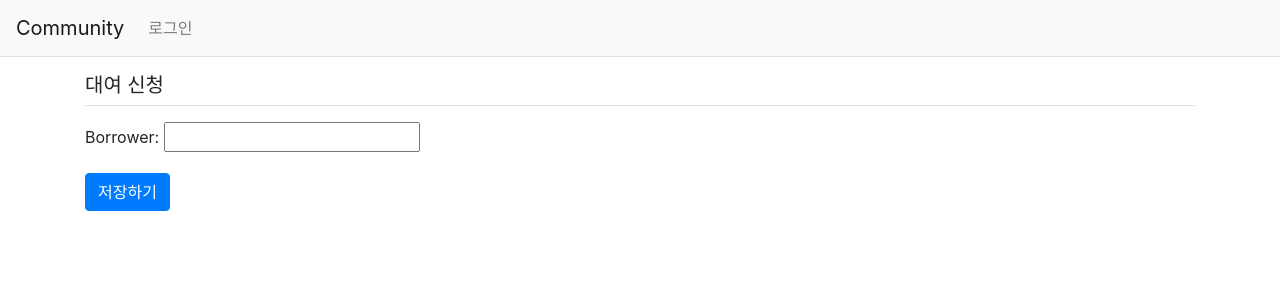
After one commit to petiechoi/community_python, a Django app: template templates/community/book_borrow.html in a window 1280 px wide. The commit adds this page. Shown: the top 300 px of the page. Run offline with Django 4.2, Linux system fonts and the light colour scheme; the template is opened without the code that fills it: values that come from a table or form of the project are taken from there, others are empty; some libraries are stand-ins or nearby versions.

Commit message:
url 도 연결 완료 근데, BOOK 좀 이상함. URL에 community 제외해야할것같음.

```diff
--- /dev/null
+++ b/community/forms.py
@@ -0,0 +1,7 @@
+from django import forms
+from community.models import Book
+
+class BookBorrowForm(forms.ModelForm):
+    class Meta:
+        model = Book
+        fields = ['borrower']
--- a/community/urls.py
+++ b/community/urls.py
@@ -1,6 +1,7 @@
 from django.urls import path
 from . import views
-
+app_name ='community'
 urlpatterns = [
     path('', views.index),
+    path('book/borrow/', views.book_borrow, name='book_borrow'),
 ]
--- a/config/urls.py
+++ b/config/urls.py
@@ -15,10 +15,10 @@ Including another URLconf
 """
 from django.contrib import admin
 from django.urls import path, include
-
+from community import views
 
 urlpatterns = [
     path("admin/", admin.site.urls),
     path("community/", include('community.urls')),
-    path("",include('community.urls')),
+    path("", views.index, name='index'),
 ]
--- /dev/null
+++ b/templates/community/book_borrow.html
@@ -0,0 +1,11 @@
+{% extends 'base.html' %}
+{% block content %}
+<div class="container">
+    <h5 class="my-3 border-bottom pb-2">대여 신청</h5>
+    <form method="post" class="post-form my-3">
+        {% csrf_token %}
+        {{ form.as_p }}
+        <button type="submit" class="btn btn-primary">저장하기</button>
+    </form>
+</div>
+{% endblock %}
--- a/templates/community/book_list.html
+++ b/templates/community/book_list.html
@@ -31,7 +31,7 @@
                 {% if book.manager %}
                     {{ book.manager }}
                 {% endif %}
-            </td>`
+            </td>
         </tr>
         {% endfor %}
     </ul>
@@ -42,4 +42,7 @@
     {% endif %}
     </tbody>
 </table>
+<a href="{% url 'community:book_borrow' %}" class="btn btn-primary">
+    대여신청하기
+</a>
 {% endblock %}
```
Also changed, not shown: community/views.py (+9 -0 lines).
